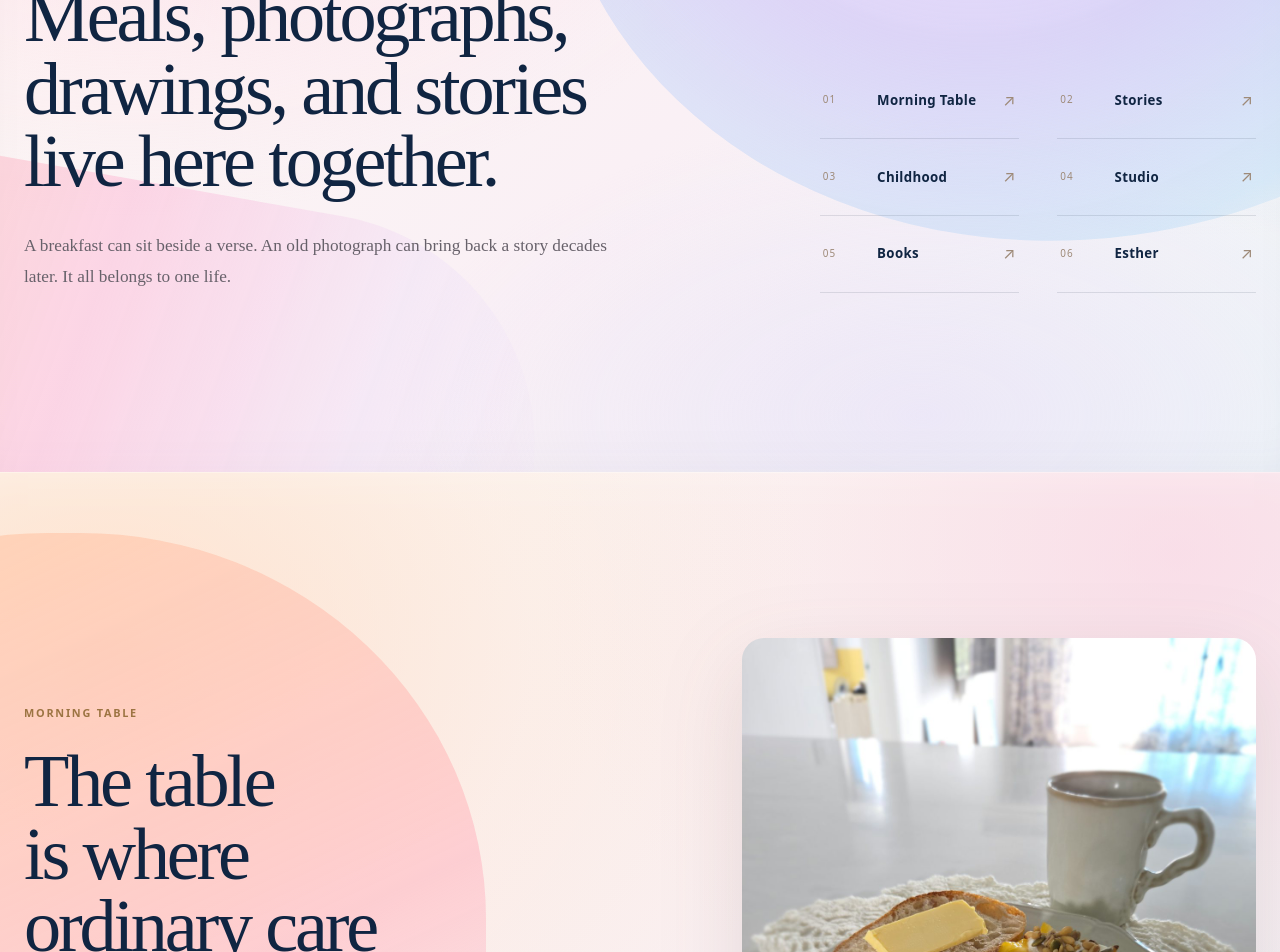
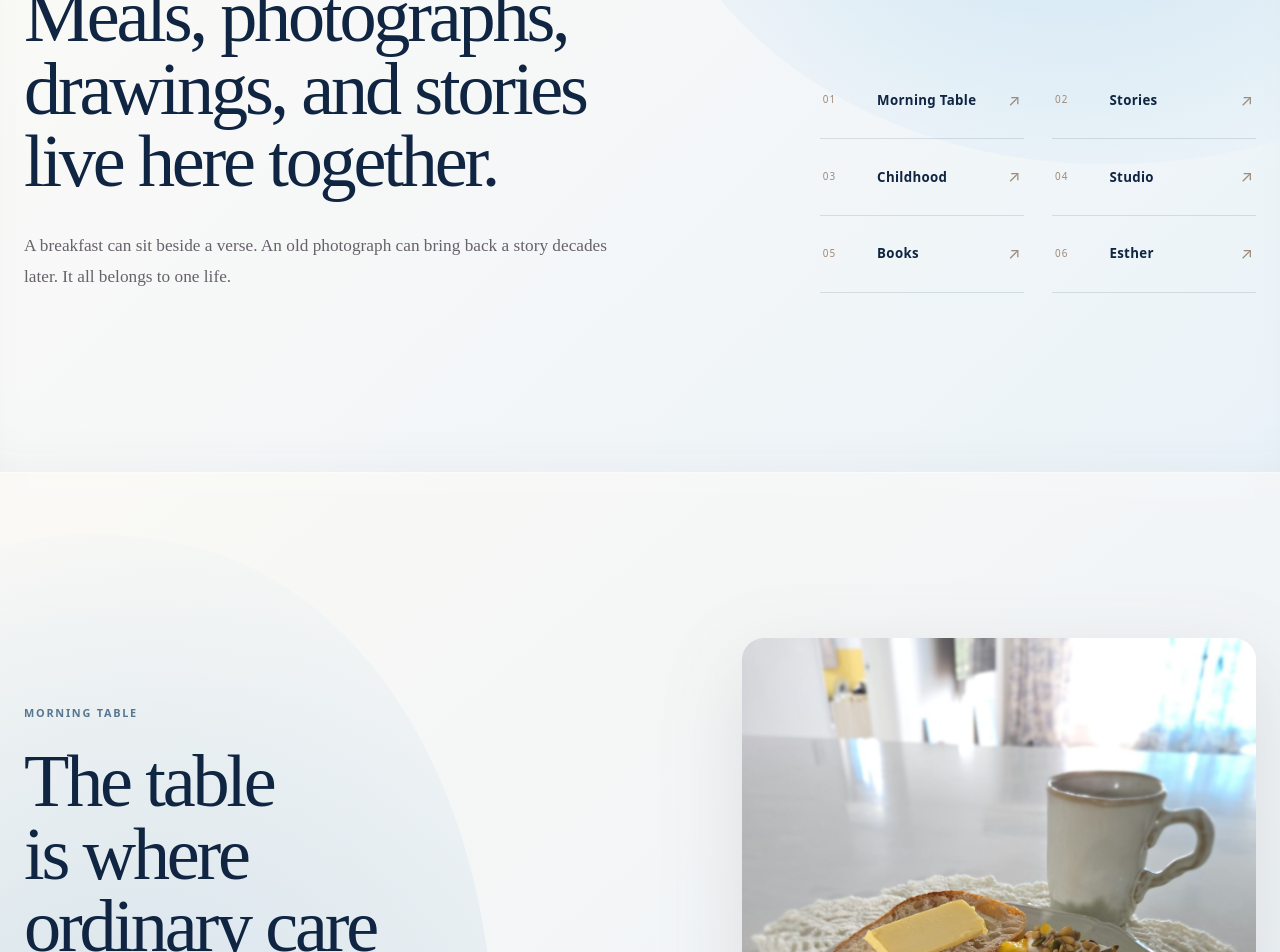
Before and after one commit to k-mama/esthercho, a Next.js app: page / in a window 1280 px wide. Shown: the part 1040-1992 px from the top of the page. Built offline with nearby package versions, Linux system fonts and the light colour scheme.

Commit message:
design: unify Home with blue ivory interior language

```diff
--- a/src/styles/home-geometry-contrast.css
+++ b/src/styles/home-geometry-contrast.css
@@ -1,125 +1,245 @@
-/* Stronger large-scale geometry for the light HOME rooms.
-   No outlines: these shapes should read as coloured spatial light, not cracks. */
+/* Final HOME interior language.
+   Real-life photography stays dominant; geometry is one large field per room.
+   Palette: ivory, silver grey, sky blue, blue, navy. No pink, violet, mint,
+   botanical ornament, outline circles, or diagonal hairlines. */
+
+body:has(.home-video-hero) #main-content > main > section:nth-child(n + 2) {
+  position: relative;
+  isolation: isolate;
+  overflow: hidden;
+}
+
+/* Retire the old diagonal / second-shape layer completely. */
+body:has(.home-video-hero) #main-content > main > section:nth-child(n + 2)::after {
+  display: none !important;
+}
+
+/* One large spatial field per room. */
+body:has(.home-video-hero) #main-content > main > section:nth-child(n + 2)::before {
+  display: block !important;
+  position: absolute !important;
+  z-index: -1 !important;
+  content: "" !important;
+  pointer-events: none !important;
+  border: 0 !important;
+  box-shadow: none !important;
+  filter: none !important;
+}
+
+/* Foyer — luminous ivory with one sky-blue ellipse. */
+body:has(.home-video-hero) #main-content > main > section:nth-child(2) {
+  background:
+    linear-gradient(136deg, #fbfaf6 0%, #f5f7f8 48%, #eaf3f9 100%) !important;
+}
 
 body:has(.home-video-hero) #main-content > main > section:nth-child(2)::before {
+  top: -31vw !important;
+  right: -28vw !important;
+  width: 78vw !important;
+  aspect-ratio: 1.25 / 1 !important;
+  border-radius: 50% !important;
   background:
-    radial-gradient(circle at 42% 38%, rgba(247, 229, 255, 0.98) 0%, rgba(214, 204, 244, 0.74) 42%, rgba(186, 219, 244, 0.44) 68%, transparent 82%) !important;
-  opacity: 0.98 !important;
-  filter: saturate(1.12) !important;
+    radial-gradient(circle at 42% 46%, rgba(174, 215, 241, 0.76) 0%, rgba(199, 226, 243, 0.5) 42%, rgba(232, 242, 248, 0.2) 68%, transparent 82%) !important;
+  opacity: 0.88 !important;
+  transform: rotate(-8deg) !important;
 }
 
-body:has(.home-video-hero) #main-content > main > section:nth-child(2)::after {
+/* The room directory should feel like quiet architecture, not a card wall. */
+body:has(.home-video-hero) #main-content > main > section:nth-child(2) nav {
+  column-gap: clamp(1rem, 2.2vw, 2rem);
+  border-left: 0 !important;
+  border-top-color: rgba(31, 66, 96, 0.16) !important;
+}
+
+body:has(.home-video-hero) #main-content > main > section:nth-child(2) nav a {
+  padding-inline: 0.2rem !important;
+  background: transparent !important;
+  border-right: 0 !important;
+  border-bottom-color: rgba(31, 66, 96, 0.14) !important;
+}
+
+/* Morning Table — ivory and silver blue; the food supplies the warmth. */
+body:has(.home-video-hero) #main-content > main > section:nth-child(3) {
   background:
-    linear-gradient(100deg, rgba(249, 197, 181, 0.74) 0%, rgba(247, 188, 214, 0.58) 48%, rgba(226, 207, 246, 0.24) 78%, transparent 100%) !important;
-  opacity: 0.9 !important;
-  filter: saturate(1.12) !important;
+    linear-gradient(140deg, #faf9f5 0%, #f2f5f7 52%, #e7f0f6 100%) !important;
 }
 
 body:has(.home-video-hero) #main-content > main > section:nth-child(3)::before {
+  left: -28vw !important;
+  bottom: -19vw !important;
+  width: 66vw !important;
+  aspect-ratio: 1.05 / 1 !important;
+  border-radius: 48% !important;
   background:
-    linear-gradient(155deg, rgba(255, 211, 177, 0.9) 0%, rgba(250, 187, 196, 0.64) 54%, rgba(242, 216, 242, 0.18) 82%, transparent 100%) !important;
-  opacity: 0.94 !important;
-  filter: saturate(1.1) !important;
+    radial-gradient(circle at 58% 46%, rgba(185, 209, 224, 0.62) 0%, rgba(210, 225, 235, 0.4) 48%, rgba(241, 246, 249, 0.14) 72%, transparent 84%) !important;
+  opacity: 0.86 !important;
+  transform: rotate(8deg) !important;
 }
 
-body:has(.home-video-hero) #main-content > main > section:nth-child(3)::after {
+/* Memory — the clearest sky-blue room. */
+body:has(.home-video-hero) #main-content > main > section:nth-child(4) {
   background:
-    radial-gradient(circle at 48% 44%, rgba(177, 218, 244, 0.86) 0%, rgba(202, 196, 239, 0.58) 52%, rgba(240, 228, 249, 0.2) 74%, transparent 84%) !important;
-  opacity: 0.94 !important;
-  filter: saturate(1.1) !important;
+    linear-gradient(136deg, #f7f9f9 0%, #edf4f8 46%, #dfeaf2 100%) !important;
 }
 
 body:has(.home-video-hero) #main-content > main > section:nth-child(4)::before {
+  top: -27vw !important;
+  right: -24vw !important;
+  width: 72vw !important;
+  aspect-ratio: 1 / 1 !important;
+  border-radius: 50% !important;
   background:
-    linear-gradient(160deg, rgba(180, 228, 207, 0.9) 0%, rgba(149, 208, 196, 0.58) 58%, rgba(218, 237, 224, 0.18) 82%, transparent 100%) !important;
-  opacity: 0.94 !important;
-  filter: saturate(1.12) !important;
+    radial-gradient(circle at 46% 52%, rgba(137, 193, 228, 0.66) 0%, rgba(174, 210, 233, 0.46) 48%, rgba(218, 233, 243, 0.18) 72%, transparent 84%) !important;
+  opacity: 0.84 !important;
 }
 
-body:has(.home-video-hero) #main-content > main > section:nth-child(4)::after {
+/* Care — pale blue-grey with one broad field behind the lived photograph. */
+body:has(.home-video-hero) #main-content > main > section:nth-child(5) {
   background:
-    radial-gradient(circle at 46% 48%, rgba(220, 202, 248, 0.92) 0%, rgba(187, 192, 239, 0.58) 56%, rgba(238, 226, 247, 0.18) 76%, transparent 84%) !important;
-  opacity: 0.94 !important;
-  filter: saturate(1.12) !important;
+    linear-gradient(138deg, #faf9f5 0%, #f1f5f6 46%, #e5eef4 100%) !important;
 }
 
 body:has(.home-video-hero) #main-content > main > section:nth-child(5)::before {
+  left: -24vw !important;
+  bottom: -20vw !important;
+  width: 76vw !important;
+  aspect-ratio: 1.7 / 1 !important;
+  border-radius: 50% !important;
   background:
-    linear-gradient(100deg, rgba(151, 210, 239, 0.86) 0%, rgba(186, 222, 238, 0.64) 50%, rgba(224, 218, 245, 0.22) 78%, transparent 100%) !important;
-  opacity: 0.94 !important;
-  filter: saturate(1.1) !important;
+    radial-gradient(circle at 58% 42%, rgba(155, 202, 230, 0.58) 0%, rgba(190, 218, 235, 0.38) 50%, rgba(230, 240, 246, 0.14) 74%, transparent 84%) !important;
+  opacity: 0.86 !important;
+  transform: rotate(-7deg) !important;
 }
 
-body:has(.home-video-hero) #main-content > main > section:nth-child(5)::after {
+/* Studio — a real gallery room: deep navy, one cool-blue light field. */
+body:has(.home-video-hero) #main-content > main > section:nth-child(6) {
+  color: #eef4f7 !important;
   background:
-    radial-gradient(circle, rgba(250, 194, 171, 0.88) 0%, rgba(248, 182, 189, 0.54) 56%, rgba(250, 224, 208, 0.18) 76%, transparent 84%) !important;
-  opacity: 0.92 !important;
-  filter: saturate(1.1) !important;
+    linear-gradient(145deg, #0e2741 0%, #15344f 54%, #1d4357 100%) !important;
+}
+
+body:has(.home-video-hero) #main-content > main > section:nth-child(6)::before {
+  top: -24vw !important;
+  right: -27vw !important;
+  width: 74vw !important;
+  aspect-ratio: 1 / 1 !important;
+  border-radius: 50% !important;
+  background:
+    radial-gradient(circle at 42% 52%, rgba(109, 175, 215, 0.36) 0%, rgba(85, 151, 192, 0.2) 50%, rgba(45, 98, 132, 0.08) 72%, transparent 84%) !important;
+  opacity: 0.9 !important;
+}
+
+body:has(.home-video-hero) #main-content > main > section:nth-child(6) h2 {
+  color: #f4f7f9 !important;
+}
+
+body:has(.home-video-hero) #main-content > main > section:nth-child(6) p:not([class*="eyebrow"]) {
+  color: rgba(235, 243, 248, 0.76) !important;
+}
+
+body:has(.home-video-hero) #main-content > main > section:nth-child(6) [class*="eyebrow"] {
+  color: #a9cee5 !important;
+}
+
+body:has(.home-video-hero) #main-content > main > section:nth-child(6) a {
+  color: #e3f0f7 !important;
+  border-color: rgba(227, 240, 247, 0.42) !important;
+}
+
+body:has(.home-video-hero) #main-content > main > section:nth-child(6) figure {
+  padding: clamp(0.45rem, 0.9vw, 0.7rem) !important;
+  background: #f8f7f2 !important;
+  box-shadow: 0 28px 64px rgba(3, 16, 29, 0.28) !important;
+  transform: none !important;
+}
+
+body:has(.home-video-hero) #main-content > main > section:nth-child(6) figure img {
+  object-fit: contain !important;
+  background: #f8f7f2 !important;
+}
+
+/* Closing — bright again, then hand off quietly to the navy footer. */
+body:has(.home-video-hero) #main-content > main > section:nth-child(7) {
+  background:
+    linear-gradient(180deg, #f7f9fa 0%, #edf3f7 48%, #dce8f0 100%) !important;
 }
 
 body:has(.home-video-hero) #main-content > main > section:nth-child(7)::before {
+  top: -30vw !important;
+  right: -24vw !important;
+  width: 76vw !important;
+  aspect-ratio: 1.35 / 1 !important;
+  border-radius: 50% !important;
   background:
-    radial-gradient(circle at 46% 54%, rgba(226, 207, 250, 0.96) 0%, rgba(193, 201, 243, 0.68) 50%, rgba(179, 220, 241, 0.34) 72%, transparent 84%) !important;
-  opacity: 0.96 !important;
-  filter: saturate(1.12) !important;
+    radial-gradient(circle at 44% 54%, rgba(154, 201, 230, 0.62) 0%, rgba(194, 220, 237, 0.4) 48%, rgba(231, 240, 246, 0.14) 72%, transparent 84%) !important;
+  opacity: 0.82 !important;
+  transform: rotate(-8deg) !important;
 }
 
-body:has(.home-video-hero) #main-content > main > section:nth-child(7)::after {
-  background:
-    linear-gradient(100deg, rgba(246, 199, 142, 0.74) 0%, rgba(246, 188, 206, 0.56) 50%, rgba(219, 205, 244, 0.2) 80%, transparent 100%) !important;
-  opacity: 0.9 !important;
-  filter: saturate(1.1) !important;
+/* Gold/brown accents belonged to the previous interior. Keep HOME cool. */
+body:has(.home-video-hero) #main-content > main > section:nth-child(n + 2):not(:nth-child(6)) [class*="eyebrow"] {
+  color: #587691 !important;
+}
+
+body:has(.home-video-hero) #main-content > main > section:nth-child(n + 2):not(:nth-child(6)) a:hover,
+body:has(.home-video-hero) #main-content > main > section:nth-child(n + 2):not(:nth-child(6)) a:focus-visible {
+  color: #1b4c73 !important;
 }
 
 @media (max-width: 959px) {
   body:has(.home-video-hero) #main-content > main > section:nth-child(2)::before {
-    top: -44vw !important;
-    right: -46vw !important;
-    width: 148vw !important;
-    opacity: 0.94 !important;
+    top: -48vw !important;
+    right: -58vw !important;
+    width: 150vw !important;
+    opacity: 0.78 !important;
   }
 
   body:has(.home-video-hero) #main-content > main > section:nth-child(3)::before {
-    left: -62vw !important;
-    width: 142vw !important;
-    opacity: 0.9 !important;
+    left: -72vw !important;
+    bottom: -30vw !important;
+    width: 150vw !important;
+    opacity: 0.72 !important;
   }
 
-  body:has(.home-video-hero) #main-content > main > section:nth-child(4)::after {
-    top: -55vw !important;
-    right: -58vw !important;
-    width: 148vw !important;
-    opacity: 0.9 !important;
+  body:has(.home-video-hero) #main-content > main > section:nth-child(4)::before {
+    top: -58vw !important;
+    right: -66vw !important;
+    width: 154vw !important;
+    opacity: 0.72 !important;
   }
 
   body:has(.home-video-hero) #main-content > main > section:nth-child(5)::before {
-    left: -50vw !important;
-    width: 154vw !important;
-    opacity: 0.88 !important;
+    left: -72vw !important;
+    bottom: -28vw !important;
+    width: 160vw !important;
+    opacity: 0.7 !important;
+  }
+
+  body:has(.home-video-hero) #main-content > main > section:nth-child(6)::before {
+    top: -58vw !important;
+    right: -68vw !important;
+    width: 160vw !important;
+    opacity: 0.76 !important;
   }
 
   body:has(.home-video-hero) #main-content > main > section:nth-child(7)::before {
-    top: -52vw !important;
-    right: -54vw !important;
-    width: 154vw !important;
-    opacity: 0.9 !important;
+    top: -60vw !important;
+    right: -70vw !important;
+    width: 164vw !important;
+    opacity: 0.7 !important;
   }
 }
 
 @media (max-width: 640px) {
-  body:has(.home-video-hero) #main-content > main > section:nth-child(2)::after,
-  body:has(.home-video-hero) #main-content > main > section:nth-child(3)::after,
-  body:has(.home-video-hero) #main-content > main > section:nth-child(4)::before,
-  body:has(.home-video-hero) #main-content > main > section:nth-child(5)::after,
-  body:has(.home-video-hero) #main-content > main > section:nth-child(7)::after {
-    display: none !important;
+  body:has(.home-video-hero) #main-content > main > section:nth-child(n + 2)::before {
+    opacity: 0.62 !important;
   }
 
-  body:has(.home-video-hero) #main-content > main > section:nth-child(2)::before,
-  body:has(.home-video-hero) #main-content > main > section:nth-child(3)::before,
-  body:has(.home-video-hero) #main-content > main > section:nth-child(4)::after,
-  body:has(.home-video-hero) #main-content > main > section:nth-child(5)::before,
-  body:has(.home-video-hero) #main-content > main > section:nth-child(7)::before {
-    opacity: 0.86 !important;
+  body:has(.home-video-hero) #main-content > main > section:nth-child(2) nav {
+    column-gap: 0.9rem;
+  }
+
+  body:has(.home-video-hero) #main-content > main > section:nth-child(6) figure {
+    padding: 0.45rem !important;
   }
 }
```
